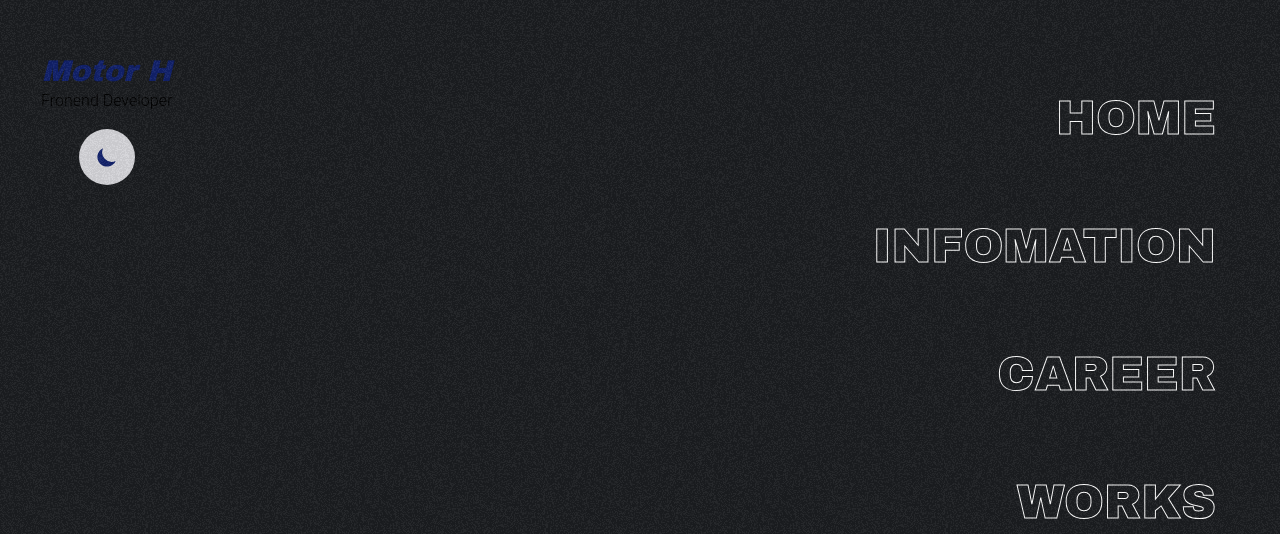
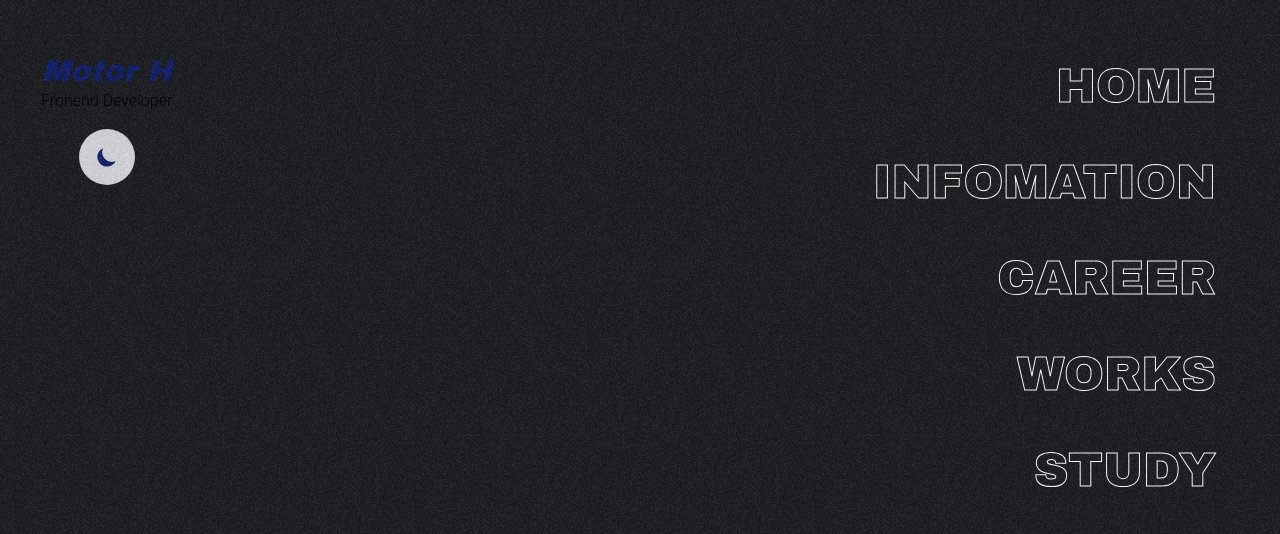
Before and after one commit to ghkdsigm/new-portfolio-2022-v3, a Vue app: page / in a window 1280 px wide. Shown: the part 266-800 px from the top of the page. Built offline with nearby package versions, Linux system fonts and the light colour scheme; a web font is replaced by a local one.

Commit message:
반응형 해더

```diff
--- a/src/components/HeadLine.vue
+++ b/src/components/HeadLine.vue
@@ -1,7 +1,7 @@
 <template>
   <div class="self-center xl:mt-[35vh] lg:mt-80 md:mt-12 mt-12 text-right flex-col flex">
     <div style="text-align:right; text-align:-webkit-right;" >
-      <router-link :to="route.path" class="transition-all ease-in-out linkWrap block w-fit lg:my-20 my-6" v-for="route in routes" :key="route">
+      <router-link :to="route.path" class="transition-all ease-in-out linkWrap block w-fit 2xl:my-20 xl:my-12 my-6" v-for="route in routes" :key="route">
         <div v-if="route.meta.isMenu" class="">
             <i :class="route.icon"></i>
             <span class="lg:ml-5 font-light lg:inline-block navLink hearderList text-5xl" :class="`${dark ? 'white_navLink' : 'dark_navLink'}`" style="font-family: 'Archivo Black', sans-serif;">{{route.title}}</span>
@@ -51,7 +51,7 @@ export default {
   /* .linkWrap:hover .navLink {
     color: #fff;
   } */
-  @screen lg {
+  @screen xl {
    .hearderList{font-size: 10vh;}
   }
 </style>
```
